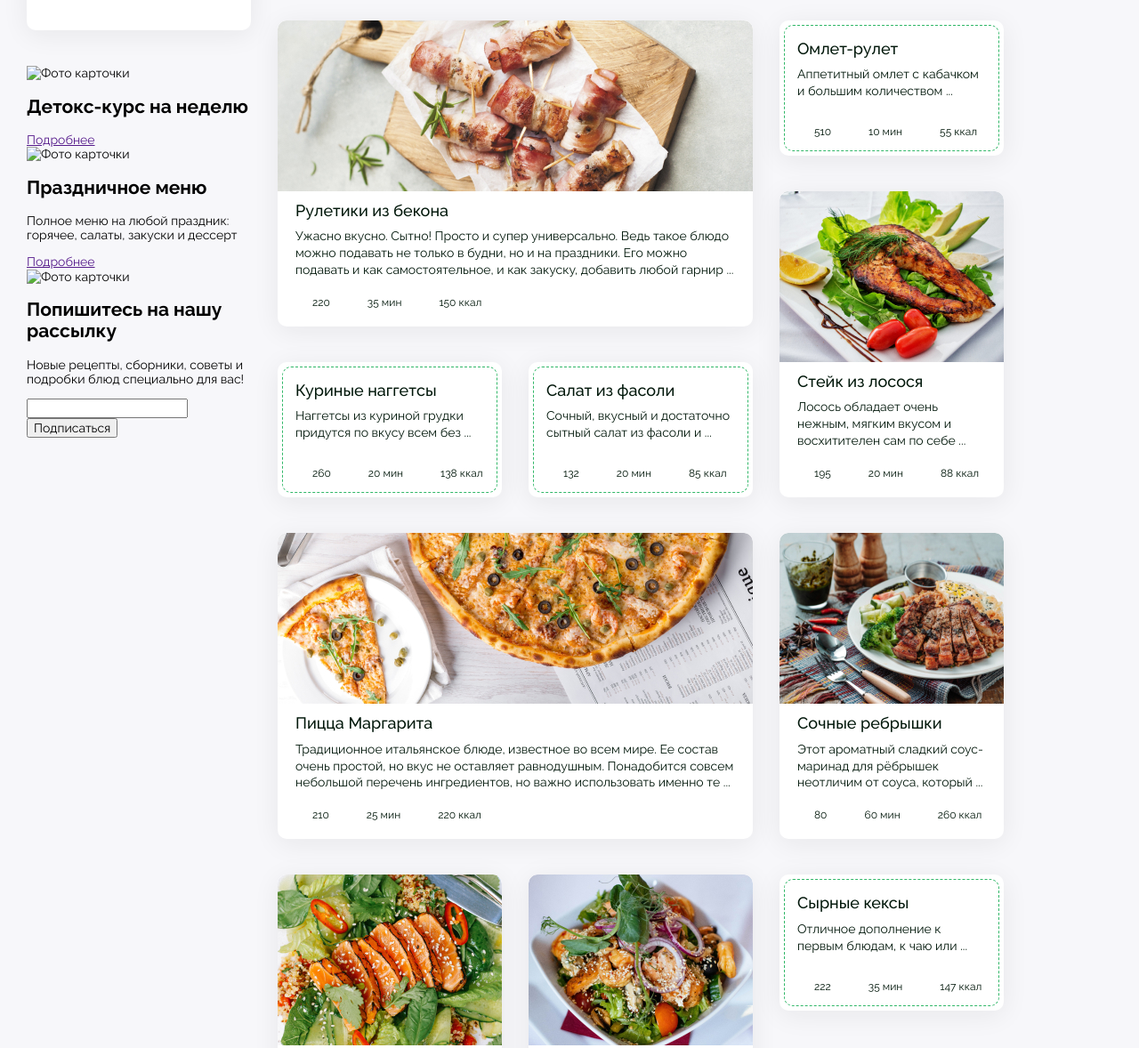
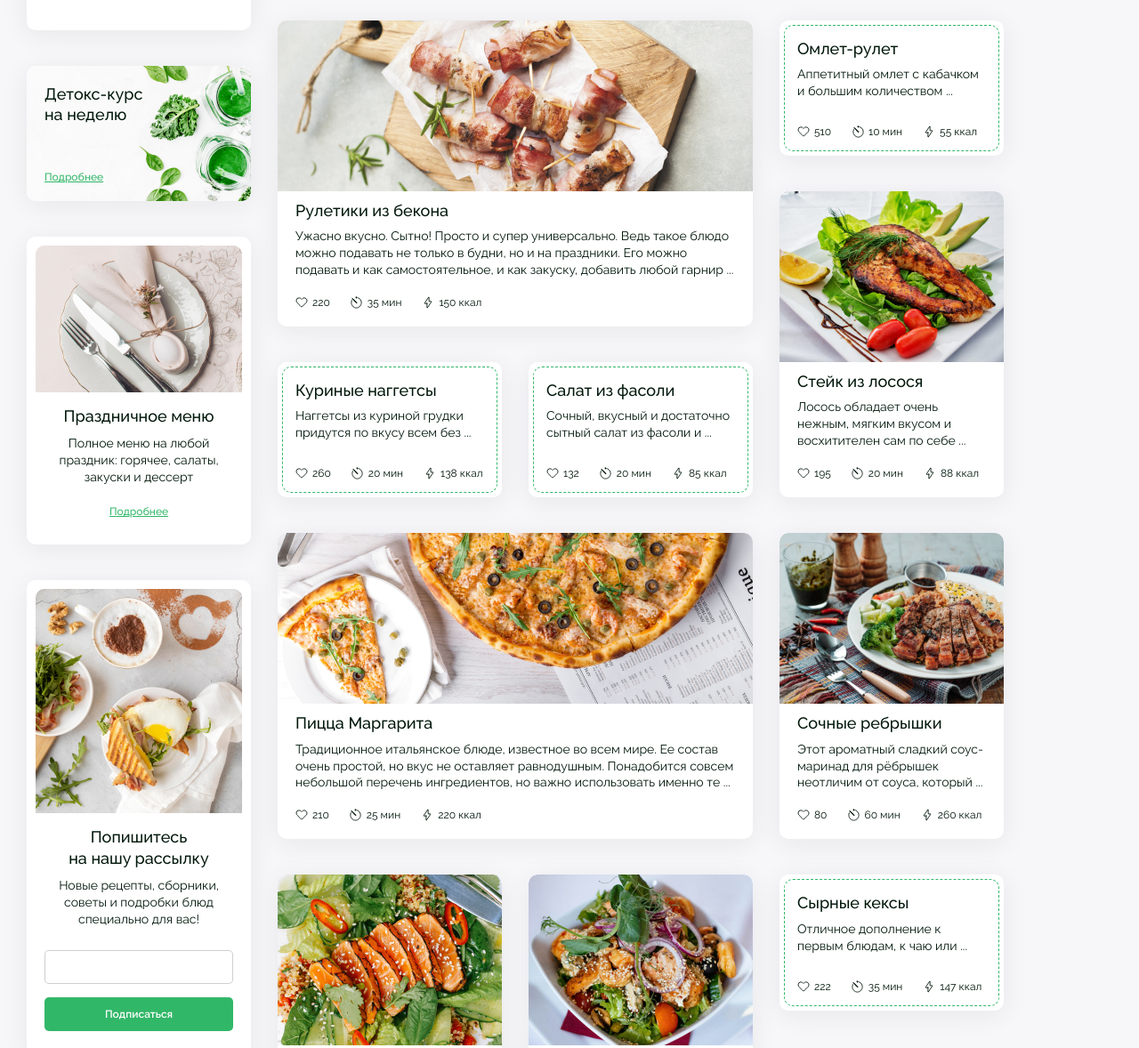
Before and after one commit to Aznaur/AllFood, a website: page src/html/index.html in a window 1280 px wide. Shown: the part 579-1757 px from the top of the page at 89% size. Drawn offline with nearby package versions, Linux system fonts and the light colour scheme; files that its build step writes are made by us from their sources; files whose address does not match are found by name.

Commit message:
Сверстал блок promo и page-footer

```diff
--- a/src/html/index.html
+++ b/src/html/index.html
@@ -82,15 +82,15 @@
             <p class="catalog__subtitle">Ужасно вкусно. Сытно! Просто и супер универсально. Ведь такое блюдо можно подавать не только в будни, но и на праздники. Его можно подавать и как самостоятельное, и как закуску, добавить любой гарнир ...</p>
             <ul class="catalog__list info">
               <li class="info__item">
-                <span class="info__icon">&nbsp;</span>
+                <span class="info__icon info__icon--heart">&nbsp;</span>
                 <span class="info__text">220</span>
               </li>
               <li class="info__item">
-                <span class="info__icon">&nbsp;</span>
+                <span class="info__icon info__icon--timer">&nbsp;</span>
                 <span class="info__text">35 мин</span>
               </li>
               <li class="info__item">
-                <span class="info__icon">&nbsp;</span>
+                <span class="info__icon info__icon--energy">&nbsp;</span>
                 <span class="info__text">150 ккал </span>
               </li>
             </ul>
@@ -104,15 +104,15 @@
             <p class="catalog__subtitle">Аппетитный омлет с кабачком и большим количеством ...</p>
             <ul class="catalog__list info">
               <li class="info__item">
-                <span class="info__icon">&nbsp;</span>
+                <span class="info__icon info__icon--heart">&nbsp;</span>
                 <span class="info__text">510</span>
               </li>
               <li class="info__item">
-                <span class="info__icon">&nbsp;</span>
+                <span class="info__icon info__icon--timer">&nbsp;</span>
                 <span class="info__text">10 мин</span>
               </li>
               <li class="info__item">
-                <span class="info__icon">&nbsp;</span>
+                <span class="info__icon info__icon--energy">&nbsp;</span>
                 <span class="info__text">55 ккал</span>
               </li>
             </ul>
@@ -127,15 +127,15 @@
             <p class="catalog__subtitle">Лосось обладает очень нежным, мягким вкусом и восхитителен сам по себе ...</p>
             <ul class="catalog__list info">
               <li class="info__item">
-                <span class="info__icon">&nbsp;</span>
+                <span class="info__icon info__icon--heart">&nbsp;</span>
                 <span class="info__text">195</span>
               </li>
               <li class="info__item">
-                <span class="info__icon">&nbsp;</span>
+                <span class="info__icon info__icon--timer">&nbsp;</span>
                 <span class="info__text">20 мин</span>
               </li>
               <li class="info__item">
-                <span class="info__icon">&nbsp;</span>
+                <span class="info__icon info__icon--energy">&nbsp;</span>
                 <span class="info__text">88 ккал </span>
               </li>
             </ul>
@@ -149,15 +149,15 @@
             <p class="catalog__subtitle">Наггетсы из куриной грудки придутся по вкусу всем без ...</p>
             <ul class="catalog__list info">
               <li class="info__item">
-                <span class="info__icon">&nbsp;</span>
+                <span class="info__icon info__icon--heart">&nbsp;</span>
                 <span class="info__text">260</span>
               </li>
               <li class="info__item">
-                <span class="info__icon">&nbsp;</span>
+                <span class="info__icon info__icon--timer">&nbsp;</span>
                 <span class="info__text">20 мин</span>
               </li>
               <li class="info__item">
-                <span class="info__icon">&nbsp;</span>
+                <span class="info__icon info__icon--energy">&nbsp;</span>
                 <span class="info__text">138 ккал</span>
               </li>
             </ul>
@@ -172,15 +172,15 @@
             <p class="catalog__subtitle">Традиционное итальянское блюде, известное во всем мире. Ее состав очень простой, но вкус не оставляет равнодушным. Понадобится совсем небольшой перечень ингредиентов, но важно использовать именно те ...</p>
             <ul class="catalog__list info">
               <li class="info__item">
-                <span class="info__icon">&nbsp;</span>
+                <span class="info__icon info__icon--heart">&nbsp;</span>
                 <span class="info__text">210</span>
               </li>
               <li class="info__item">
-                <span class="info__icon">&nbsp;</span>
+                <span class="info__icon info__icon--timer">&nbsp;</span>
                 <span class="info__text">25 мин</span>
               </li>
               <li class="info__item">
-                <span class="info__icon">&nbsp;</span>
+                <span class="info__icon info__icon--energy">&nbsp;</span>
                 <span class="info__text">220 ккал</span>
               </li>
             </ul>
@@ -195,15 +195,15 @@
             <p class="catalog__subtitle">Этот ароматный сладкий соус-маринад для рёбрышек неотличим от соуса, который ...</p>
             <ul class="catalog__list info">
               <li class="info__item">
-                <span class="info__icon">&nbsp;</span>
+                <span class="info__icon info__icon--heart">&nbsp;</span>
                 <span class="info__text">80</span>
               </li>
               <li class="info__item">
-                <span class="info__icon">&nbsp;</span>
+                <span class="info__icon info__icon--timer">&nbsp;</span>
                 <span class="info__text">60 мин</span>
               </li>
               <li class="info__item">
-                <span class="info__icon">&nbsp;</span>
+                <span class="info__icon info__icon--energy">&nbsp;</span>
                 <span class="info__text">260 ккал</span>
               </li>
             </ul>
@@ -218,15 +218,15 @@
             <p class="catalog__subtitle">Свежий взгляд на популярный рыбный салат с обжаренным тунцом, овощами и зеленью ...</p>
             <ul class="catalog__list info">
               <li class="info__item">
-                <span class="info__icon">&nbsp;</span>
+                <span class="info__icon info__icon--heart">&nbsp;</span>
                 <span class="info__text">412</span>
               </li>
               <li class="info__item">
-                <span class="info__icon">&nbsp;</span>
+                <span class="info__icon info__icon--timer">&nbsp;</span>
                 <span class="info__text">20 мин</span>
               </li>
               <li class="info__item">
-                <span class="info__icon">&nbsp;</span>
+                <span class="info__icon info__icon--energy">&nbsp;</span>
                 <span class="info__text">85 ккал</span>
               </li>
             </ul>
@@ -240,15 +240,15 @@
             <p class="catalog__subtitle">Сочный, вкусный и достаточно сытный салат из фасоли и ...</p>
             <ul class="catalog__list info">
               <li class="info__item">
-                <span class="info__icon">&nbsp;</span>
+                <span class="info__icon info__icon--heart">&nbsp;</span>
                 <span class="info__text">132</span>
               </li>
               <li class="info__item">
-                <span class="info__icon">&nbsp;</span>
+                <span class="info__icon info__icon--timer">&nbsp;</span>
                 <span class="info__text">20 мин</span>
               </li>
               <li class="info__item">
-                <span class="info__icon">&nbsp;</span>
+                <span class="info__icon info__icon--energy">&nbsp;</span>
                 <span class="info__text">85 ккал</span>
               </li>
             </ul>
@@ -263,15 +263,15 @@
             <p class="catalog__subtitle">Довольно изысканное блюдо, которое часто подают в ресторанах, готовится очень ...</p>
             <ul class="catalog__list info">
               <li class="info__item">
-                <span class="info__icon">&nbsp;</span>
+                <span class="info__icon info__icon--heart">&nbsp;</span>
                 <span class="info__text">640</span>
               </li>
               <li class="info__item">
-                <span class="info__icon">&nbsp;</span>
+                <span class="info__icon info__icon--timer">&nbsp;</span>
                 <span class="info__text">15 мин</span>
               </li>
               <li class="info__item">
-                <span class="info__icon">&nbsp;</span>
+                <span class="info__icon info__icon--energy">&nbsp;</span>
                 <span class="info__text">105 ккал</span>
               </li>
             </ul>
@@ -286,15 +286,15 @@
             <p class="catalog__subtitle">Быстрый и очень полезный завтрак с высоким содержанием насыщенных жиров и клетчатки. Для тоста рекомендуем выбирать цельнозерновой хлеб, а авокадо сорта Хаас. Можно добавить другие...</p>
             <ul class="catalog__list info">
               <li class="info__item">
-                <span class="info__icon">&nbsp;</span>
+                <span class="info__icon info__icon--heart">&nbsp;</span>
                 <span class="info__text">750</span>
               </li>
               <li class="info__item">
-                <span class="info__icon">&nbsp;</span>
+                <span class="info__icon info__icon--timer">&nbsp;</span>
                 <span class="info__text">5 мин</span>
               </li>
               <li class="info__item">
-                <span class="info__icon">&nbsp;</span>
+                <span class="info__icon info__icon--energy">&nbsp;</span>
                 <span class="info__text">170 ккал</span>
               </li>
             </ul>
@@ -308,15 +308,15 @@
             <p class="catalog__subtitle">Отличное дополнение к первым блюдам, к чаю или ...</p>
             <ul class="catalog__list info">
               <li class="info__item">
-                <span class="info__icon">&nbsp;</span>
+                <span class="info__icon info__icon--heart">&nbsp;</span>
                 <span class="info__text">222</span>
               </li>
               <li class="info__item">
-                <span class="info__icon">&nbsp;</span>
+                <span class="info__icon info__icon--timer">&nbsp;</span>
                 <span class="info__text">35 мин</span>
               </li>
               <li class="info__item">
-                <span class="info__icon">&nbsp;</span>
+                <span class="info__icon info__icon--energy">&nbsp;</span>
                 <span class="info__text">147 ккал</span>
               </li>
             </ul>
@@ -327,20 +327,20 @@
     </section>
   </main>
   <aside class="page-promo promo">
-    <article class="promo__item">
-      <img class="promo__img" src="#" alt="Фото карточки">
+    <article class="promo__item promo__item--baner">
+      <img class="promo__img" src="../img/img-detox.jpg" alt="Фото карточки">
       <h2 class="promo__title">Детокс-курс на неделю</h2>
       <a href="" class="promo__link">Подробнее</a>
     </article>
-    <article class="promo__item">
-      <img class="promo__img" src="#" alt="Фото карточки">
+    <article class="promo__item promo__item--menu">
+      <img class="promo__img" src="../img/img-holiday-menu.jpg" alt="Фото карточки">
       <h2 class="promo__title">Праздничное меню</h2>
       <p class="promo__subtitle">Полное меню на любой праздник: горячее, салаты, закуски и дессерт</p>
       <a href="" class="promo__link">Подробнее</a>
     </article>
-    <article class="promo__item">
-      <img class="promo__img" src="#" alt="Фото карточки">
-      <h2 class="promo__title">Попишитесь на нашу рассылку</h2>
+    <article class="promo__item promo__item--form">
+      <img class="promo__img" src="../img/img-subscription.jpg" alt="Фото карточки">
+      <h2 class="promo__title">Попишитесь на&nbsp;нашу рассылку</h2>
       <p class="promo__subtitle">Новые рецепты, сборники, советы и подробки блюд специально для вас!</p>
       <form action="#" class="promo__form">
         <label for="field-email" class="visually-hidden">Поле ввода почты</label>
@@ -354,22 +354,22 @@
     <a href="#" class="page-footer__privacy-policy">Политика конфиденциальности</a>
     <ul class="page-footer__social social">
       <li class="social__item">
-        <a href="" class="social__link">
+        <a href="" class="social__link social__link--pinteres">
           <span class="visually-hidden">Ссылка социальной сети Pinterest</span>
         </a>
       </li>
       <li class="social__item">
-        <a href="" class="social__link">
+        <a href="" class="social__link social__link--facebook">
           <span class="visually-hidden">Ссылка социальной сети Facebook</span>
         </a>
       </li>
       <li class="social__item">
-        <a href="" class="social__link">
+        <a href="" class="social__link social__link--youtube">
           <span class="visually-hidden">Ссылка социальной сети YouTube</span>
         </a>
       </li>
       <li class="social__item">
-        <a href="" class="social__link">
+        <a href="" class="social__link social__link--instagram">
           <span class="visually-hidden">Ссылка социальной сети Instagram</span>
         </a>
       </li>
--- /dev/null
+++ b/src/scss/blocks/promo.scss
@@ -0,0 +1,107 @@
+.promo {
+  &__title {
+    color: #01170A;
+    font-weight: 500;
+    font-size: 18px;
+    line-height: 130%;
+    margin: 0;
+  }
+  &__subtitle {
+    color: #01170A;
+    font-weight: 400;
+    font-size: 14px;
+    line-height: 135%;
+  }
+  &__link {
+    color: #31B768;
+    font-weight: 500;
+    font-size: 12px;
+    line-height: 14px;
+  }
+  &__item {
+    border-radius: 10px;
+    box-sizing: border-box;
+    box-shadow: 0px 5px 30px rgba(29, 29, 32, 0.07);
+    background-color: #ffffff;
+    margin-bottom: 40px;
+    overflow: hidden;
+    position: relative;
+    &:last-child {
+      margin-bottom: 0;
+    }
+    &--baner {
+      & .promo__title {
+        left: 20px;
+        position: absolute;
+        top: 20px;
+        width: 111px;
+      }
+      & .promo__link {
+        bottom: 20px;
+        left: 20px;
+        position: absolute;
+      }
+    }
+    &--menu {
+      padding: 10px 10px 30px 10px;
+      text-align: center;
+      & .promo__img {
+        margin-bottom: 15px;
+      }
+      & .promo__title {
+        margin-bottom: 10px;
+      }
+      & .promo__subtitle {
+        margin: 0 auto;
+        margin-bottom: 20px;
+        width: 212px;
+      }
+    }
+    &--form {
+      box-sizing: border-box;
+      padding: 10px 10px 30px 10px;
+      text-align: center;
+      & .promo__img {
+        margin-bottom: 15px;
+      }
+      & .promo__title {
+        margin: 0 auto;
+        margin-bottom: 10px;
+        width: 158px;
+      }
+      & .promo__subtitle {
+        margin: 0 auto;
+        margin-bottom: 25px;
+        width: 212px;
+      }
+    }
+  }
+  &__form {
+    margin: 0 auto;
+    width: 212px;
+  }
+  &__input {
+    box-sizing: border-box;
+    border: 1px solid rgba(1, 23, 10, 0.2);
+    border-radius: 5px;
+    font-weight: 400;
+    font-size: 12px;
+    line-height: 14px;
+    margin-bottom: 15px;
+    padding: 11px;
+    width: 100%;
+  }
+  &__button {
+    border: none;
+    background-color: #31B768;
+    border-radius: 5px;
+    box-sizing: border-box;
+    cursor: pointer;
+    color: #FFFFFF;
+    font-weight: 600;
+    font-size: 12px;
+    line-height: 14px;
+    padding: 12px 5px;
+    width: 100%;
+  }
+}
--- a/src/scss/style.scss
+++ b/src/scss/style.scss
@@ -10,3 +10,6 @@
 @import "blocks/filter";
 @import "blocks/catalog";
 @import "blocks/info";
+@import "blocks/promo";
+@import "blocks/page-footer";
+@import "blocks/social";
```
Also changed, not shown: src/index.html (+44 -44 lines), src/scss/blocks/page-footer.scss (added, +20 -0 lines), src/scss/blocks/social.scss (added, +41 -0 lines).
